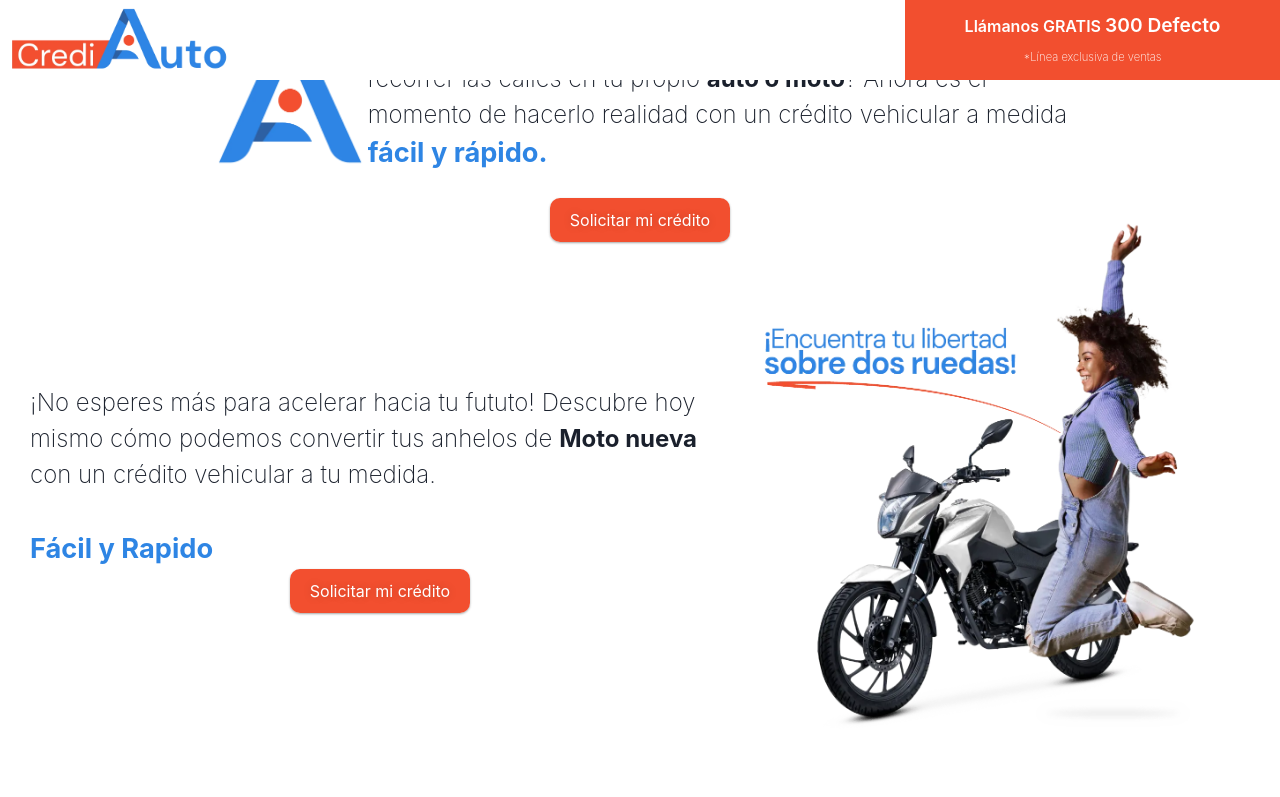
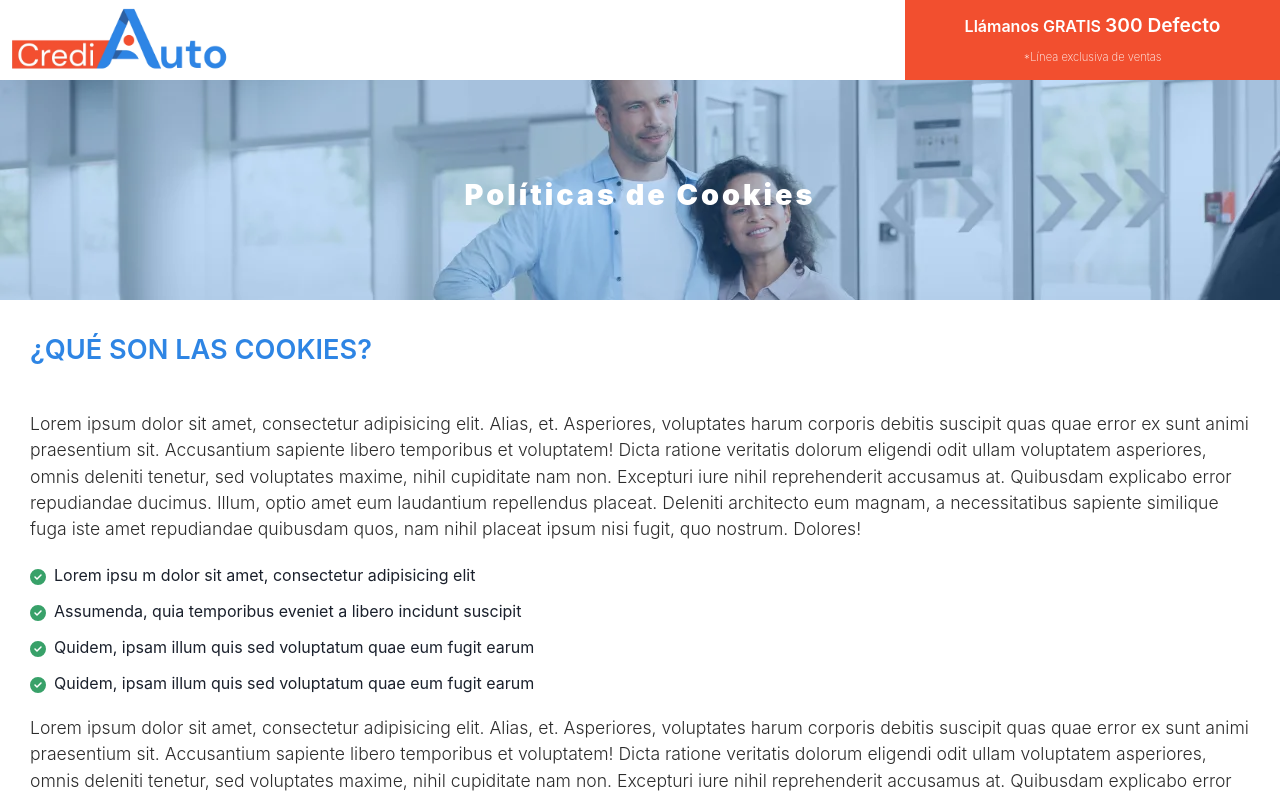
Before and after one commit to ariasf97/Proyectos, a React (Vite) app in the folder React/CrediAutos/: page /politica-cookies in a window 1280 px wide. Shown: the top 797 px of the page. Built offline with nearby package versions, Linux system fonts and the light colour scheme.

Commit message:
Implementacion pCookies y funcion para subir autoScroll

```diff
--- /dev/null
+++ b/React/CrediAutos/src/assets/styles/PoliticasDecookies.css
@@ -0,0 +1,52 @@
+.ca-pol-cookies{
+    padding-top: 90px;
+    display: flex;
+    flex-direction: column;
+    align-items: center;
+    justify-content: center;
+    position: relative;
+    min-height: 300px;
+    min-width: 320px;
+    background-position: center;
+    &:before {
+        content: "";
+        position: absolute;
+        top: 0;
+        left: 0;
+        width: 100%;
+        height: 100%;
+        background-color: rgb(47, 135, 228, 0.3);
+
+}
+}
+.ca-pol-cookies-title{
+    font-size: 1.8rem;
+    color: var(--white);
+    font-weight: 900;
+    z-index: 1;
+    letter-spacing: 3px;
+}
+.ca-pol-cookies-content{
+padding: 30px;
+}
+h2.ca-pol-cookies-subtitle {
+    color: var(--primary);
+    font-size: 1.7rem;
+    font-weight: 600;
+    padding-bottom: 20px;
+}
+.ca-pol-cookies-content p {
+    color: #2c2c2c;
+    font-size: 1.1rem;
+    font-weight: 300;
+    padding: 20px 0px 20px 0px;
+}
+
+
+/* Estilos para pantallas pequeñas (móviles) */
+@media (max-width: 767px) {
+    .ca-pol-cookies{
+        padding-top: 120px;
+
+    }
+}
--- /dev/null
+++ b/React/CrediAutos/src/components/Heros/PolCookiesHero.jsx
@@ -0,0 +1,11 @@
+import Bg from '../../assets/img/1920x-690-Banner-inferior-1.0.webp'
+import '../../assets/styles/PoliticasDecookies.css'
+export const PolCookiesHero =()=>{
+    return(
+        <section className='ca-pol-cookies' style={{ background: `url(${Bg})` }}>
+            <h1 className='ca-pol-cookies-title'>
+                Políticas de Cookies
+            </h1>
+        </section>
+    )
+}
--- /dev/null
+++ b/React/CrediAutos/src/components/ScrollToTop.jsx
@@ -0,0 +1,11 @@
+import { useEffect } from 'react';
+import { useLocation } from 'react-router-dom';
+const ScrollToTop = () => {
+    const { pathname } = useLocation();
+    useEffect(() => {
+        window.scrollTo(0, 0);
+    }, [pathname]);
+    return null;
+};
+
+export default ScrollToTop;
--- a/React/CrediAutos/src/pages/PoliticaCookiesPages.jsx
+++ b/React/CrediAutos/src/pages/PoliticaCookiesPages.jsx
@@ -1,11 +1,44 @@
-import {  ConversionMessage } from "../components";
-import { Plantilla } from "../layouts/Plantilla";
+import { PolCookiesHero } from '../components/Heros/PolCookiesHero';
+import { Plantilla } from '../layouts/Plantilla';
+import { List, ListItem, ListIcon } from '@chakra-ui/react';
+import { faCheckCircle } from '@fortawesome/free-solid-svg-icons';
+import { FontAwesomeIcon } from '@fortawesome/react-fontawesome';
 
 
 
 export const PoliticaCookiesPages = () => {
     return (<Plantilla>
-        <ConversionMessage />
-        <h1>politicas</h1>
+        <>
+            <PolCookiesHero />
+            <section className="ca-pol-cookies-content">
+                <h2 className='ca-pol-cookies-subtitle'>¿QUÉ SON LAS COOKIES?</h2>
+                <p>Lorem ipsum dolor sit amet, consectetur adipisicing elit. Alias, et. Asperiores, voluptates harum corporis debitis suscipit quas quae error ex sunt animi praesentium sit. Accusantium sapiente libero temporibus et voluptatem!
+                    Dicta ratione veritatis dolorum eligendi odit ullam voluptatem asperiores, omnis deleniti tenetur, sed voluptates maxime, nihil cupiditate nam non. Excepturi iure nihil reprehenderit accusamus at. Quibusdam explicabo error repudiandae ducimus.
+                    Illum, optio amet eum laudantium repellendus placeat. Deleniti architecto eum magnam, a necessitatibus sapiente similique fuga iste amet repudiandae quibusdam quos, nam nihil placeat ipsum nisi fugit, quo nostrum. Dolores!
+                </p>
+                <List spacing={3}>
+                    <ListItem>
+                        <ListIcon as={FontAwesomeIcon} icon={faCheckCircle} color='green.500' />
+                        Lorem ipsu m dolor sit amet, consectetur adipisicing elit
+                    </ListItem>
+                    <ListItem>
+                        <ListIcon as={FontAwesomeIcon} icon={faCheckCircle} color='green.500' />
+                        Assumenda, quia temporibus eveniet a libero incidunt suscipit
+                    </ListItem>
+                    <ListItem>
+                        <ListIcon as={FontAwesomeIcon} icon={faCheckCircle} color='green.500' />
+                        Quidem, ipsam illum quis sed voluptatum quae eum fugit earum
+                    </ListItem>
+                    <ListItem>
+                        <ListIcon as={FontAwesomeIcon} icon={faCheckCircle} color='green.500' />
+                        Quidem, ipsam illum quis sed voluptatum quae eum fugit earum
+                    </ListItem>
+                </List>
+                <p>Lorem ipsum dolor sit amet, consectetur adipisicing elit. Alias, et. Asperiores, voluptates harum corporis debitis suscipit quas quae error ex sunt animi praesentium sit. Accusantium sapiente libero temporibus et voluptatem!
+                    Dicta ratione veritatis dolorum eligendi odit ullam voluptatem asperiores, omnis deleniti tenetur, sed voluptates maxime, nihil cupiditate nam non. Excepturi iure nihil reprehenderit accusamus at. Quibusdam explicabo error repudiandae ducimus.
+                    Illum, optio amet eum laudantium repellendus placeat. Deleniti architecto eum magnam, a necessitatibus sapiente similique fuga iste amet repudiandae quibusdam quos, nam nihil placeat ipsum nisi fugit, quo nostrum. Dolores!
+                </p>
+            </section>
+        </>
     </Plantilla>);
 }
--- a/React/CrediAutos/src/routes/AppRouter.jsx
+++ b/React/CrediAutos/src/routes/AppRouter.jsx
@@ -1,14 +1,25 @@
 import { createBrowserRouter } from "react-router-dom";
 import { HomePages } from "../pages";
 import { PoliticaCookiesPages } from "../pages";
+import ScrollToTop from "../components/ScrollToTop";
 
 export const RoutesPath = createBrowserRouter([
     {
-        path: "/",
-        element: <HomePages />,
+        path: '/',
+        element: (
+            <>
+                <ScrollToTop />
+                <HomePages />
+            </>
+        ),
     },
     {
-        path: "/politica-cookies",
-        element: <PoliticaCookiesPages />,
+        path: '/politica-cookies',
+        element: (
+            <>
+                <ScrollToTop />
+                <PoliticaCookiesPages />
+            </>
+        ),
     },
 ]);
```
